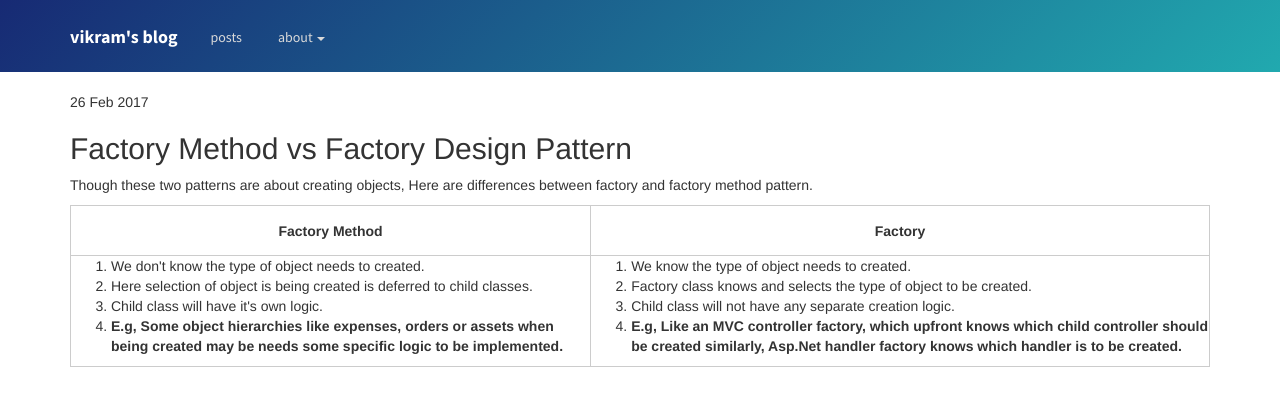
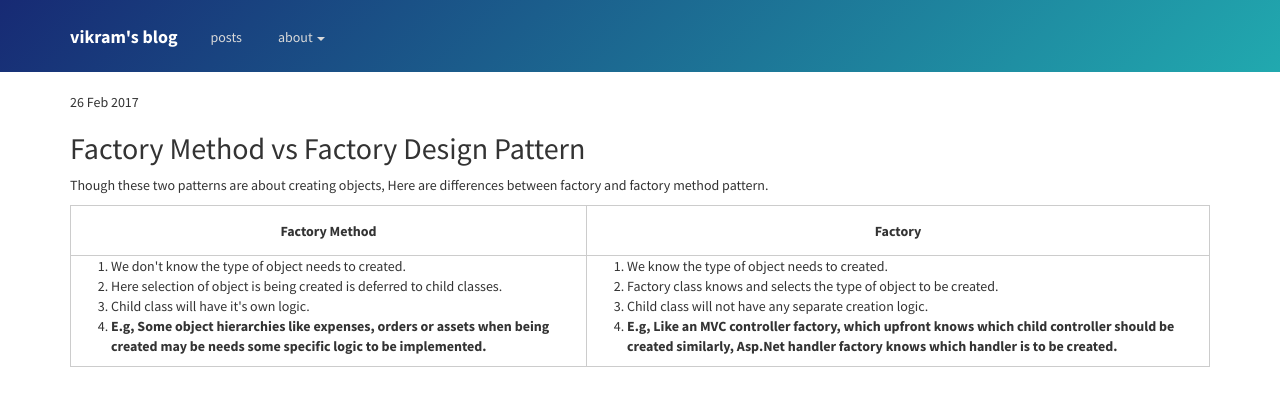
Before and after one commit to srirangamv/srirangamv.github.io, a Jekyll site: the page built from index.html, in a window 1280 px wide. Shown: the top 406 px of the page. Built offline with Jekyll 4.4.1, drawn with Linux system fonts in a browser that asks for light colours; nearby versions of some CDN libraries; the list of posts is cut into pages by our own code.

Commit message:
changing font for body.

```diff
--- a/css/style.css
+++ b/css/style.css
@@ -1,8 +1,11 @@
+body{
+  font-family:'Source Sans Pro', sans-serif;
+}
+
 .header-blue{
   background:linear-gradient(135deg, #172a74, #21a9af);
   background-color:#184e8e;
   /*padding-bottom:30px;*/
-  font-family:'Source Sans Pro', sans-serif;
 }
 
 @media (max-width:767px) {
```
